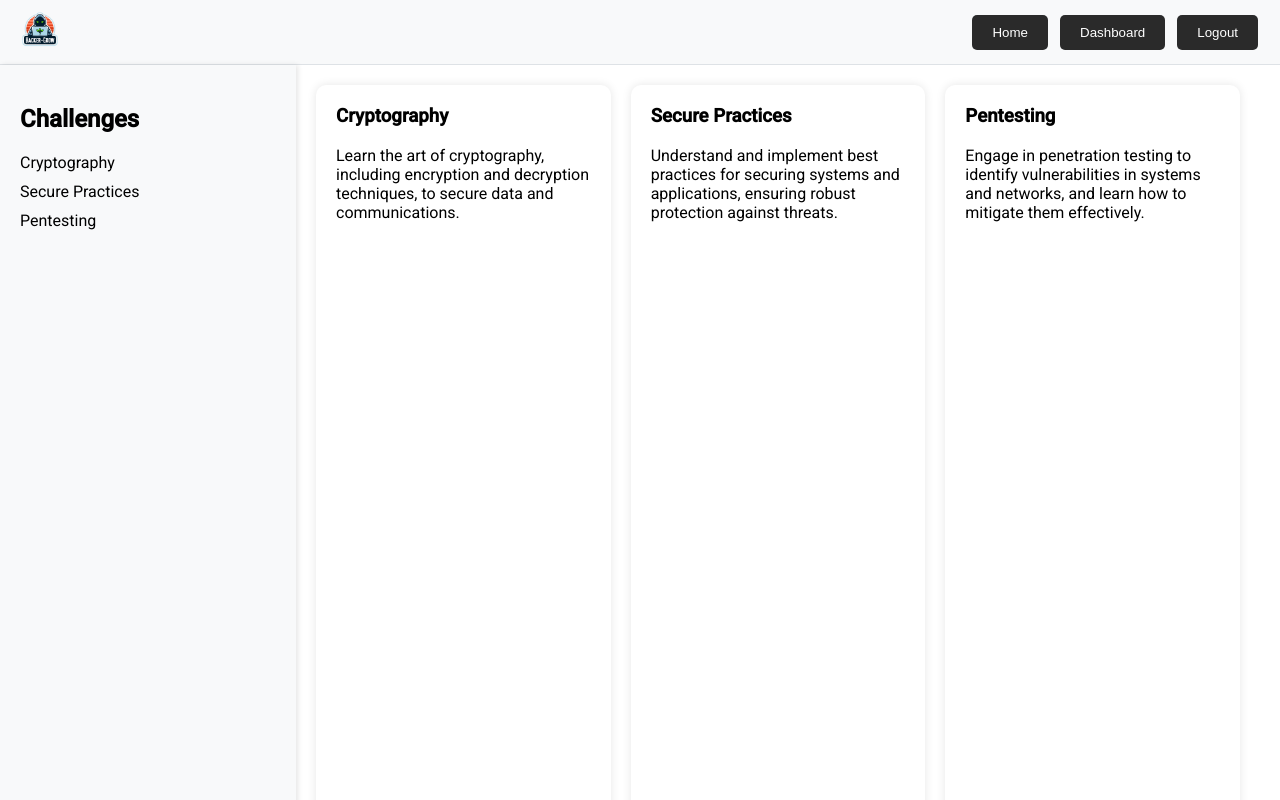
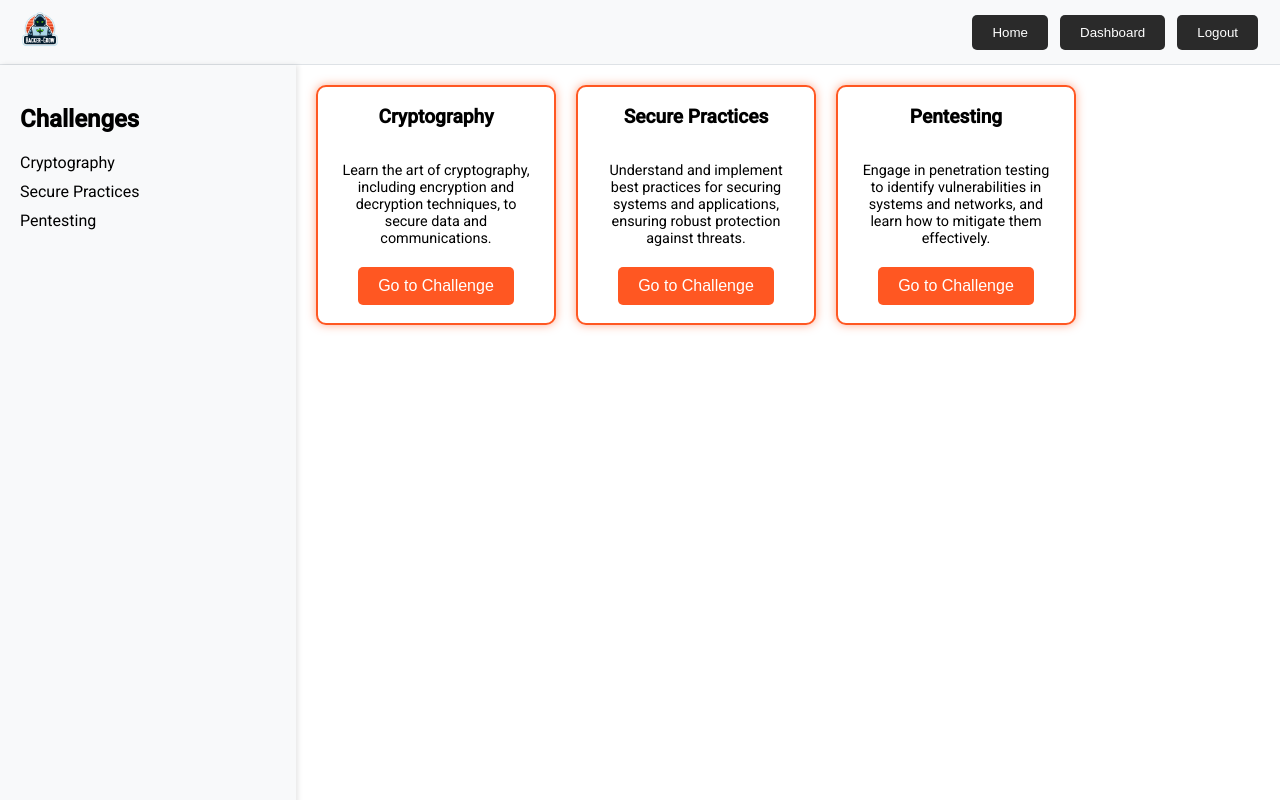
Before and after one commit to juanselm/hacker-grow-frontend, an Angular app: page /dashboard in a window 1280 px wide. Shown: the top 800 px of the page. Built offline with nearby package versions, Linux system fonts and the light colour scheme; sample sign-in values are in the browser's storage.

Commit message:
se modifica el listado de retos para que se listen por tarjetas y se modifica el estilo

```diff
--- a/src/app/dashboard/dashboard.component.css
+++ b/src/app/dashboard/dashboard.component.css
@@ -36,15 +36,39 @@
   background-color: #fff;
   padding: 20px;
   border-radius: 10px;
-    box-shadow: 0 0 10px rgba(0, 0, 0, 0.1);
-    width: calc(33.333% - 20px);
+  border: 2px solid #ff5722; /* Contorno de color naranja */
+  box-shadow: 0 0 10px rgba(255, 87, 34, 0.5); /* Sombra de color naranja */
+  width: 240px; /* Agrandar el ancho un 20% */
+  height: 240px; /* Agrandar la altura un 20% */
   box-sizing: border-box;
+  display: flex;
+  flex-direction: column;
+  justify-content: center;
+  align-items: center;
+  text-align: center;
 }
 
 .card h3 {
   margin-top: 0;
+  font-size: 1.2em; /* Ajustar el tamaño de la fuente */
 }
 
 .card p {
-    margin-bottom: 0;
+  margin-bottom: 10px;
+  font-size: 0.9em; /* Ajustar el tamaño de la fuente */
 }
+
+.challenge-button {
+  background-color: #ff5722;
+  color: #fff;
+  border: none;
+  padding: 10px 20px;
+  font-size: 1em;
+  border-radius: 5px;
+  cursor: pointer;
+  margin-top: 10px;
+}
+
+.challenge-button:hover {
+  background-color: #e64a19;
+}
--- a/src/app/dashboard/dashboard.component.html
+++ b/src/app/dashboard/dashboard.component.html
@@ -11,14 +11,17 @@
     <div class="card">
       <h3>Cryptography</h3>
       <p>Learn the art of cryptography, including encryption and decryption techniques, to secure data and communications.</p>
+      <button class="challenge-button">Go to Challenge</button>
     </div>
     <div class="card">
       <h3>Secure Practices</h3>
       <p>Understand and implement best practices for securing systems and applications, ensuring robust protection against threats.</p>
+      <button class="challenge-button">Go to Challenge</button>
     </div>
     <div class="card">
       <h3>Pentesting</h3>
       <p>Engage in penetration testing to identify vulnerabilities in systems and networks, and learn how to mitigate them effectively.</p>
+      <button class="challenge-button">Go to Challenge</button>
     </div>
   </div>
 </div>
```
Lines whose indentation alone changed are shown as unchanged.
